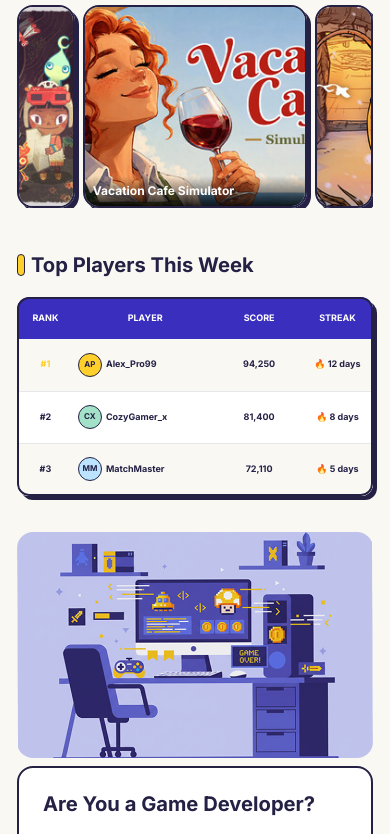
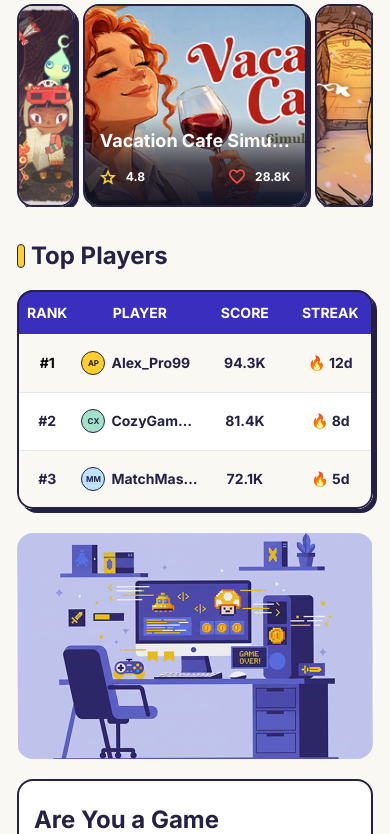
Before and after one commit to dmpodrez/minigames, a website built with Vite: page index.html in a window 390 px wide. Shown: the part 457-1291 px from the top of the page. Built offline with nearby package versions, Linux system fonts and the light colour scheme; files whose address does not match are found by name.

Commit message:
fix: complete responsive layout

```diff
--- a/script.ts
+++ b/script.ts
@@ -39,7 +39,9 @@ type SlideDirection = "next" | "previous";
 function formatLikes(count: number): string {
   return `${(count / 1000).toFixed(1)}K`;
 }
-
+function formatCompactScore(score: number): string {
+  return `${(score / 1000).toFixed(1)}K`;
+}
 function isCompactSlider(): boolean {
   return window.innerWidth <= 768;
 }
@@ -321,10 +323,25 @@ function renderLeaderboard(players: Player[]): void {
           </td>
 
           <td>${player.gamesPlayed}</td>
-          <td>${player.totalScore.toLocaleString("en-US")}</td>
+          <td>
+            <span class="score-full">
+              ${player.totalScore.toLocaleString("en-US")}
+            </span>
+
+            <span class="score-mobile">
+              ${formatCompactScore(player.totalScore)}
+            </span>
+          </td>
 
           <td>
-            🔥 ${player.streakDays} days
+            🔥
+            <span class="streak-full">
+              ${player.streakDays} days
+            </span>
+
+            <span class="streak-compact">
+              ${player.streakDays}d
+            </span>
           </td>
 
           <td>
--- a/style.scss
+++ b/style.scss
@@ -74,7 +74,7 @@ img {
 .nav {
   display: flex;
   align-items: center;
-  gap: 40px;
+  gap: 30px;
 
   > a {
     color: $text-secondary;
@@ -321,7 +321,6 @@ body.menu-open {
    ========================= */
 
 .hero {
-  min-height: 627px;
   padding: 112px clamp(48px, 6.25vw, 120px);
   display: flex;
   align-items: center;
@@ -331,14 +330,16 @@ body.menu-open {
   background-size: cover;
   background-position: center;
 }
-
+.hero-description-mobile {
+  display: none;
+}
 .hero-content {
   width: min(640px, 100%);
   padding: 48px;
   display: flex;
   flex-direction: column;
   align-items: flex-start;
-  gap: 24px;
+  gap: 20px;
   background-color: $background;
   border: 3px solid $text-primary;
   border-radius: 24px;
@@ -351,7 +352,6 @@ body.menu-open {
     font-weight: 700;
     line-height: 1;
   }
-
   p {
     margin: 0;
     color: $text-secondary;
@@ -566,7 +566,9 @@ body.menu-open {
   flex-direction: column;
   gap: 40px;
 }
-
+.top-players-title-mobile {
+  display: none;
+}
 .leaderboard {
   position: relative;
   width: 100%;
@@ -610,32 +612,32 @@ body.menu-open {
 
   th:nth-child(1),
   td:nth-child(1) {
-    width: 8%;
+    width: 6.190476%;
   }
 
   th:nth-child(2),
   td:nth-child(2) {
-    width: 21%;
+    width: 18.571429%;
   }
 
   th:nth-child(3),
   td:nth-child(3) {
-    width: 18%;
+    width: 17.619048%;
   }
 
   th:nth-child(4),
   td:nth-child(4) {
-    width: 18%;
+    width: 17.619048%;
   }
 
   th:nth-child(5),
   td:nth-child(5) {
-    width: 17%;
+    width: 18.571429%;
   }
 
   th:nth-child(6),
   td:nth-child(6) {
-    width: 18%;
+    width: 21.904762%;
   }
 
   tbody tr {
@@ -741,7 +743,12 @@ body.menu-open {
 .compact-label {
   display: none;
 }
-
+.score-mobile {
+  display: none;
+}
+.streak-compact {
+  display: none;
+}
 @media (max-width: 768px) {
   .desktop-label {
     display: none;
@@ -756,7 +763,7 @@ body.menu-open {
    ========================= */
 
 .developer-section {
-  padding: 40px clamp(40px, 6.25vw, 120px) 80px;
+  padding: 30px 100px;
   display: flex;
   align-items: center;
   gap: 40px;
@@ -796,8 +803,7 @@ body.menu-open {
 }
 
 .developer-description {
-  max-width: 610px;
-  margin: 0 0 28px;
+  max-width: 950px;
   color: $text-secondary;
   font-size: 18px;
   font-weight: 400;
@@ -820,6 +826,10 @@ body.menu-open {
   font-weight: 700;
   cursor: pointer;
   box-shadow: 3px 3px 0 $text-primary;
+  p {
+    margin-top: 0px;
+    margin-bottom: 35px;
+  }
 }
 
 .developer-button-icon {
@@ -840,7 +850,7 @@ body.menu-open {
    ========================= */
 
 .footer {
-  padding: 40px clamp(40px, 6.25vw, 120px) 32px;
+  padding: 35px 120px;
   background-color: $text-primary;
   color: $white;
 }
@@ -946,7 +956,7 @@ body.menu-open {
 }
 
 .footer-bottom {
-  padding-top: 24px;
+  padding-top: 15px;
   display: flex;
   align-items: center;
   justify-content: space-between;
@@ -1499,24 +1509,69 @@ body.menu-open {
   }
 
   .game-overlay {
-    padding: clamp(8px, 1.56vw, 12px);
+    padding: 40px 12px 10px;
+
+    justify-content: flex-end;
+
+    gap: 6px;
+
+    background: linear-gradient(
+      to top,
+      rgba(15, 13, 30, 0.95) 0%,
+      rgba(15, 13, 30, 0.72) 45%,
+      rgba(15, 13, 30, 0) 100%
+    );
 
     h3 {
-      font-size: clamp(12px, 1.95vw, 15px);
+      width: 100%;
+
+      margin: 0;
+
+      overflow: hidden;
+
+      color: $white;
+
+      font-size: 14px;
+      font-weight: 700;
+      line-height: 17px;
+
+      white-space: nowrap;
+      text-overflow: ellipsis;
     }
   }
 
   .game-info {
-    display: none;
-  }
+    width: 100%;
+
+    display: flex;
+    align-items: center;
+    justify-content: space-between;
+
+    color: $white;
+
+    font-size: 12px;
+    font-weight: 700;
+    line-height: 15px;
+  }
+
   .game-rating,
   .game-likes {
-    gap: 3px;
+    display: inline-flex;
+    align-items: center;
+
+    gap: 4px;
+
+    white-space: nowrap;
 
     img {
-      width: clamp(12px, 1.82vw, 14px);
-      height: clamp(12px, 1.82vw, 14px);
-    }
+      width: 16px;
+      height: 16px;
+      flex-shrink: 0;
+    }
+  }
+
+  .game-likes {
+    margin-left: auto;
   }
 
   .top-players {
@@ -1524,16 +1579,24 @@ body.menu-open {
     padding-bottom: 32px;
     gap: 24px;
   }
-
+  .streak-full {
+    display: none;
+  }
+
+  .streak-compact {
+    display: inline;
+  }
   .leaderboard {
     border-radius: 12px;
     box-shadow: 4px 4px 0 $text-primary;
-
     &::after {
       border-width: 2px;
       border-radius: 12px;
     }
-
+    tbody tr:first-child td:first-child {
+      color: black;
+      font-weight: 800;
+    }
     /* Figma 768 model has 5 columns: no Favorite Game. */
     th:nth-child(6),
     td:nth-child(6) {
@@ -1575,11 +1638,16 @@ body.menu-open {
       font-size: 14px;
       line-height: 1.1;
     }
-
+    tbody {
+      tr {
+        first-child td:first-child {
+          color: black;
+        }
+      }
+    }
     tbody tr {
       height: 60px;
     }
-
     /* Figma tablet/mobile preview shows three leaderboard rows. */
     tbody tr:nth-child(n + 4) {
       display: none;
@@ -1603,10 +1671,10 @@ body.menu-open {
 
   .developer-section {
     padding-top: 16px;
-    padding-bottom: 32px;
+    padding-bottom: 18px;
     flex-direction: column;
     align-items: stretch;
-    gap: 8px;
+    gap: 25px;
   }
 
   .developer-illustration {
@@ -1623,7 +1691,7 @@ body.menu-open {
 
   .developer-card {
     width: 100%;
-    padding: clamp(24px, 4.17vw, 32px);
+    padding: 30px;
     border-radius: 16px;
     box-shadow: none;
 
@@ -1635,7 +1703,6 @@ body.menu-open {
 
   .developer-description {
     max-width: none;
-    margin-bottom: 20px;
     font-size: clamp(12px, calc(0.51vw + 10.1px), 14px);
     line-height: 1.5;
   }
@@ -1660,7 +1727,7 @@ body.menu-open {
   }
 
   .footer {
-    padding: 50px 40px;
+    padding: 40px 40px;
   }
 
   .footer-main {
@@ -1715,17 +1782,17 @@ body.menu-open {
 
 @media (max-width: 600px) {
   .header {
-    height: 60px;
+    height: 64px;
   }
 
   .logo {
     img {
-      width: 24px;
-      height: 24px;
+      width: 32px;
+      height: 32px;
     }
 
     span {
-      font-size: 18px;
+      font-size: 20px;
     }
   }
 
@@ -1756,51 +1823,116 @@ body.menu-open {
       font-size: 16px;
     }
   }
-
-  .hero {
-    padding-block: 24px;
+  .hero-description-desktop {
+    display: none;
+  }
+
+  .hero-description-mobile {
+    display: inline;
   }
 
   .hero-content {
-    padding: 24px;
-    gap: 14px;
-  }
-
+    h1 {
+      font-size: 24px;
+      line-height: 1.2;
+    }
+
+    p {
+      font-size: 12px;
+      line-height: 1.4;
+    }
+  }
   .hero-button {
-    padding: 9px 12px;
-    font-size: 11px;
-  }
-
+    padding: 7px 5px;
+  }
   .new-games {
     gap: 20px;
-  }
-
+    padding-top: 15px;
+  }
+  .section-title {
+    .accent-bar {
+      width: 8px;
+      height: 24px;
+    }
+    h2 {
+      font-size: 24px;
+    }
+  }
+  .game-overlay {
+    padding: 15px 15px 20px;
+    gap: 20px;
+
+    h3 {
+      font-size: 18px;
+      line-height: 17px;
+    }
+  }
+
+  .game-info {
+    font-size: 12px;
+    line-height: 14px;
+  }
+
+  .game-rating,
+  .game-likes {
+    gap: 10px;
+
+    img {
+      width: 16px;
+      height: 16px;
+    }
+  }
+  .score-full {
+    display: none;
+  }
+
+  .score-mobile {
+    display: inline;
+  }
   /* No carousel arrows in the 375px Figma frame. */
   .slider-controls {
     display: none;
   }
 
   .top-players {
-    padding-top: 20px;
+    padding-top: 10px;
     padding-bottom: 24px;
     gap: 20px;
   }
-
+  .top-players-title-full {
+    display: none;
+  }
+
+  .top-players-title-mobile {
+    display: inline;
+  }
   .leaderboard {
-    /* Mobile Figma: Rank / Player / Score / Streak. */
+    border-radius: 16px;
+    box-shadow: 4px 4px 0 $text-primary;
+
+    &::after {
+      border-width: 2px;
+      border-radius: 16px;
+    }
+
+    /* Mobile:
+     RANK | PLAYER | SCORE | STREAK */
+
     th:nth-child(3),
-    td:nth-child(3) {
+    td:nth-child(3),
+    th:nth-child(6),
+    td:nth-child(6) {
       display: none;
     }
 
     th:nth-child(1),
     td:nth-child(1) {
-      width: 16%;
+      width: 17%;
     }
 
     th:nth-child(2),
     td:nth-child(2) {
-      width: 40%;
+      width: 35%;
     }
 
     th:nth-child(4),
@@ -1810,47 +1942,82 @@ body.menu-open {
 
     th:nth-child(5),
     td:nth-child(5) {
-      width: 20%;
+      width: 24%;
     }
 
     thead,
     th {
-      height: 42px;
+      height: 44px;
     }
 
     th {
-      padding-inline: 4px;
-      font-size: 9px;
+      padding: 0 4px;
+
+      font-size: 14px;
+      font-weight: 800;
+      line-height: 13px;
     }
 
     tbody tr,
     td {
-      height: 52px;
+      height: 58px;
     }
 
     td {
-      padding-inline: 4px;
-      font-size: 9px;
+      padding: 0 4px;
+
+      font-size: 14px;
+      font-weight: 600;
+      line-height: 14px;
+    }
+
+    .leaderboard-player__content {
+      min-width: 0;
     }
 
     .player-avatar {
       width: 24px;
       height: 24px;
-      margin-right: 4px;
-      flex-basis: 24px;
+
+      margin-right: 6px;
+
+      flex: 0 0 24px;
+
       font-size: 8px;
     }
+
+    .leaderboard-player__content > span:last-child {
+      overflow: hidden;
+      text-overflow: ellipsis;
+      white-space: nowrap;
+    }
+
+    tbody tr:nth-child(n + 4) {
+      display: none;
+    }
   }
 
   .developer-section {
-    padding-top: 12px;
-    padding-bottom: 24px;
+    padding-top: 0px;
+    padding-bottom: 20px;
+    gap: 20px;
   }
 
   .developer-card {
-    padding: 24px;
-  }
-
+    padding: 15px;
+    h2 {
+      margin-top: 10px;
+      font-size: 24px;
+    }
+  }
+  .developer-description {
+    margin-bottom: 20px;
+    font-size: 12px;
+  }
+  .developer-button {
+    min-height: 32px;
+    padding: 0 10px;
+  }
   .developer-contact {
     overflow-wrap: anywhere;
   }
@@ -1939,8 +2106,6 @@ body.menu-open {
   }
 
   .footer-socials {
-    gap: 8px;
-
     a {
       width: 32px;
       height: 32px;
@@ -1948,12 +2113,12 @@ body.menu-open {
 
     img {
       width: 16px;
-      height: 16px;
+      height: 19px;
     }
   }
 
   .footer-bottom {
-    margin-top: 24px;
+    margin-top: 15px;
     padding-top: 12px;
 
     display: flex;
@@ -1977,8 +2142,6 @@ body.menu-open {
   /* RS School + GitHub рядом */
   .footer-school,
   .footer-github {
-    gap: 8px;
-
     img {
       width: 18px;
       height: 18px;
--- a/view.ts
+++ b/view.ts
@@ -93,10 +93,16 @@ export function renderApp(): void {
         <section class="hero">
           <div class="hero-content">
             <h1>Take a Short Break & Have Fun</h1>
-            <p>
-              Discover hundreds of curated casual mini-games. Play instantly in
-              your browser — puzzle, match 3, farm, and board classics.
-            </p>
+           <p class="hero-description">
+              <span class="hero-description-desktop">
+                Discover hundreds of curated casual mini-games. Play instantly in
+                your browser — puzzle, match 3, farm, and board classics.
+              </span>
+
+              <span class="hero-description-mobile">
+                Discover hundreds of curated casual mini-games right in your browser.
+              </span>
+           </p>
             <a class="hero-button" href="#library">Browse Library</a>
           </div>
         </section>
@@ -118,7 +124,10 @@ export function renderApp(): void {
         <section class="top-players">
           <div class="section-title">
             <span class="accent-bar"></span>
-            <h2>Top Players This Week</h2>
+            <h2>
+              <span class="top-players-title-full">Top Players This Week</span>
+              <span class="top-players-title-mobile">Top Players</span>
+            </h2>
           </div>
 
           <div class="leaderboard">
@@ -155,8 +164,8 @@ export function renderApp(): void {
             <h2>Are You a Game Developer?</h2>
 
             <p class="developer-description">
-              Want to see your game on MiniGames? We're always looking for fun,
-              engaging mini games to add to our platform. Submit your game and
+              Want to see your game on MiniGames? We're always looking for fun,<br>
+              engaging mini games to add to our platform. Submit your game<br> and
               reach thousands of players!
             </p>
 
```
